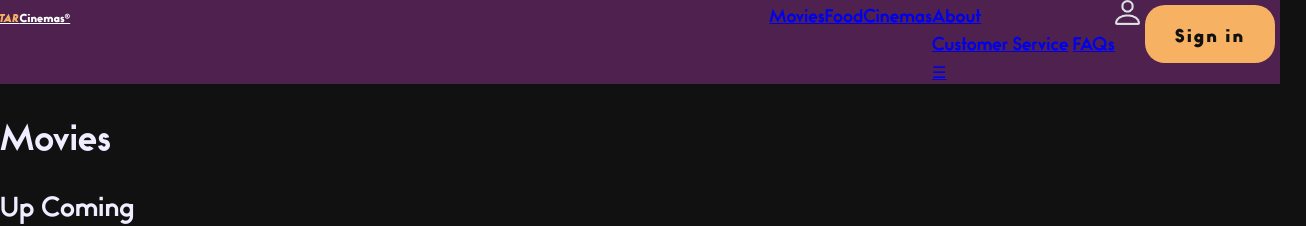
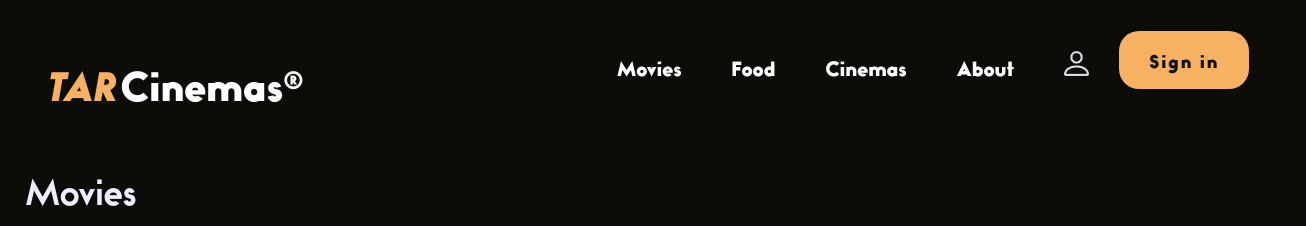
Before and after one commit to thomaslimfc/TARCinemas, a plain HTML site: page html/movies.html in a window 1280 px wide. Shown: the top 226 px of the page, 1306 px wide, since content can reach past the window. Drawn offline with Linux system fonts and the light colour scheme.

Commit message:
Update movies.html

```diff
--- a/html/movies.html
+++ b/html/movies.html
@@ -5,6 +5,7 @@
     <link rel="stylesheet" href="/TARCinemas/css/movie_layout.css">
     <link rel="icon" href="/TARCinemas/images/tarc_logo.png">
 	<link rel="stylesheet" href="/TARCinemas/css/general_style.css">
+	<link rel="stylesheet" href="/TARCinemas/css/navigation.css">
 
     <title>Movies - TARCinema</title>
 </head>
```
